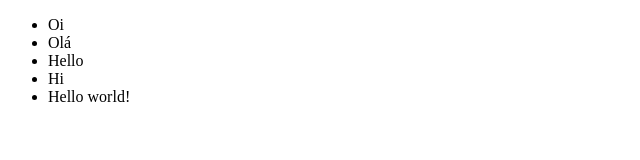
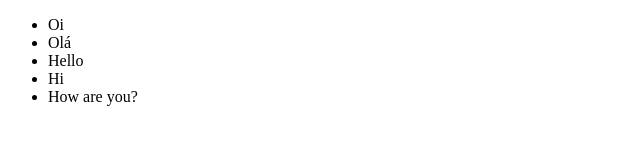
Before and after one commit to Harley-Ferreira/projetos, a plain HTML site: page index.html in a window 1280 px wide. Shown: the full height of the page, 0-640 px from the left. Drawn offline with Linux system fonts and the light colour scheme.

Commit message:
resolvendo

```diff
--- a/index.html
+++ b/index.html
@@ -9,7 +9,7 @@
 		<li>Olá</li>
 		<li>Hello</li>
 		<li>Hi</li>
-		<li>Hello world!</li>
+		<li>How are you?</li>
 
 	</ul>
 </body>
```
